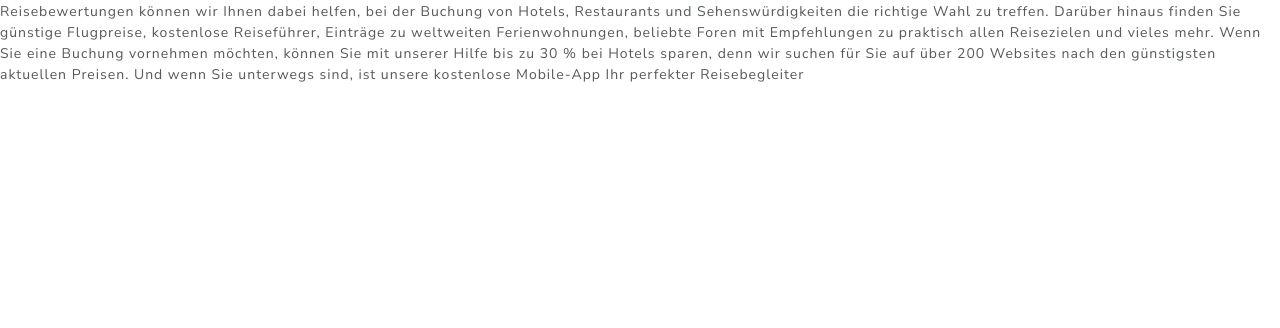
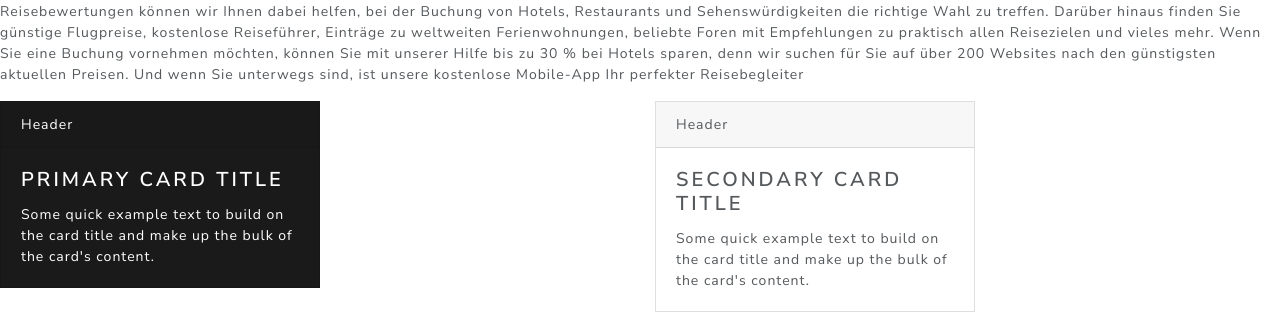
Before and after one commit to nahuelmol/page-html, a plain HTML site: page index.html in a window 1280 px wide. Shown: the part 763-1091 px from the top of the page. Before the commit the page ends 864 px from the top, so only its background shows below. Drawn offline with Linux system fonts and the light colour scheme.

Commit message:
Update index.html

```diff
--- a/index.html
+++ b/index.html
@@ -38,5 +38,26 @@ Vergleichen Sie Hotel- und Flugpreise für Dorsten und finden Sie so auf Tripadv
 	    <h1>worst things</h1>
 	    <p>Für uns bei Tripadvisor ist Reisen eines der kostbarsten Güter – und wir helfen Ihnen dabei, jede Reise zu einer perfekten Reise zu machen. Mit über 500 Millionen authentischen Reisebewertungen können wir Ihnen dabei helfen, bei der Buchung von Hotels, Restaurants und Sehenswürdigkeiten die richtige Wahl zu treffen. Darüber hinaus finden Sie günstige Flugpreise, kostenlose Reiseführer, Einträge zu weltweiten Ferienwohnungen, beliebte Foren mit Empfehlungen zu praktisch allen Reisezielen und vieles mehr. Wenn Sie eine Buchung vornehmen möchten, können Sie mit unserer Hilfe bis zu 30 % bei Hotels sparen, denn wir suchen für Sie auf über 200 Websites nach den günstigsten aktuellen Preisen. Und wenn Sie unterwegs sind, ist unsere kostenlose Mobile-App Ihr perfekter Reisebegleiter</p>
 	</div>
+        <div></div>
+        <div class="row">
+            <div class="col">
+            <div class="card text-white bg-primary mb-3" style="max-width: 20rem;">
+                <div class="card-header">Header</div>
+                <div class="card-body">
+                    <h4 class="card-title">Primary card title</h4>
+                    <p class="card-text">Some quick example text to build on the card title and make up the bulk of the card's content.</p>
+                </div>
+            </div>
+            </div>
+            <div class="col">
+                <div class="card bg-secondary mb-3" style="max-width: 20rem;">
+                    <div class="card-header">Header</div>
+                    <div class="card-body">
+                        <h4 class="card-title">Secondary card title</h4>
+                        <p class="card-text">Some quick example text to build on the card title and make up the bulk of the card's content.</p>
+                    </div>
+                </div>
+            </div>
+        </div>
 </body>
 </html>
```
